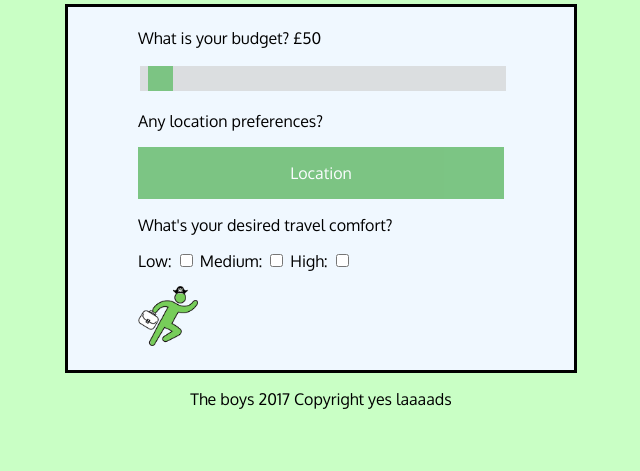
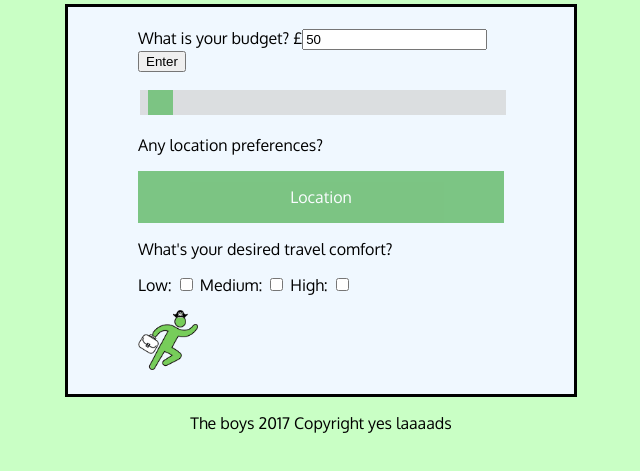
Before and after one commit to scarab5q/Budgeteer, a website: page public/newindex.html in a window 1280 px wide. Shown: the part 73-544 px from the top of the page, without its empty margins (319-959 px from the left). Drawn offline with Linux system fonts and the light colour scheme.

Commit message:
Text Box Added

```diff
--- a/public/newindex.html
+++ b/public/newindex.html
@@ -18,8 +18,9 @@
 <div id="form-container">
 <div id="actual-content">
 <div id="slidecontainer">
-  <p>What is your budget? £<span id="budget_value"></span></p>
-  <input type="range" min="1" max="2000" value="50" class="slider" id="myRange">
+  <p>What is your budget? £<input type="text" id="budget_output"> <button onclick="updateSlider()">Enter</button></p>
+
+  <input type="range" min="1" max="2000" value="50" class="slider" id="myRange" onmouseup="updateBudgetText()">
 </div>
 
 <p>Any location preferences?</p>
@@ -66,9 +67,21 @@ function setAllCheckboxFalse(id) {
 
 }
 
+function updateSlider() {
+    var x = document.getElementById("budget_output").value;
+	document.getElementById("myRange").value = x;
+}
+
 var slider = document.getElementById("myRange");
 var output = document.getElementById("budget_value");
-output.innerHTML = slider.value;
+var donny = slider.value;
+document.getElementById("budget_output").value = donny;
+
+
+function updateBudgetText() {
+	var donny = slider.value;
+	document.getElementById("budget_output").value = donny;
+}
 
 slider.oninput = function() {
   output.innerHTML = this.value;
```
